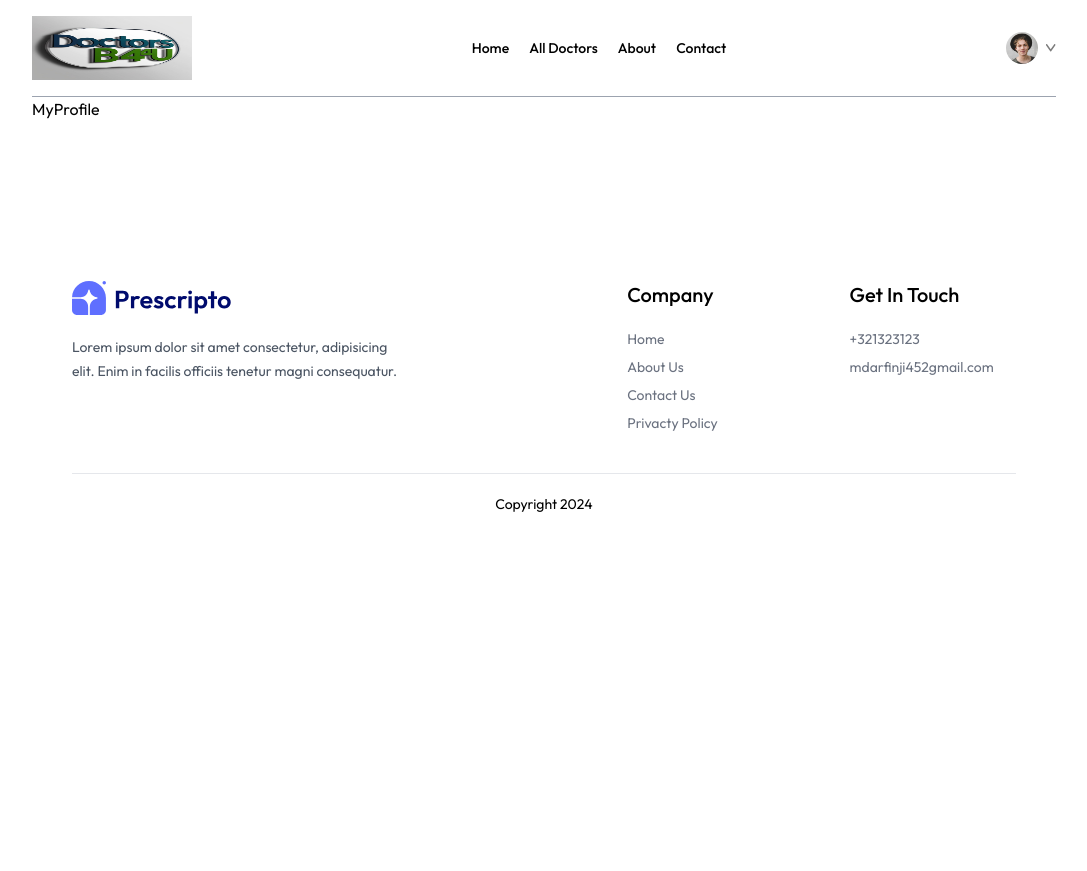
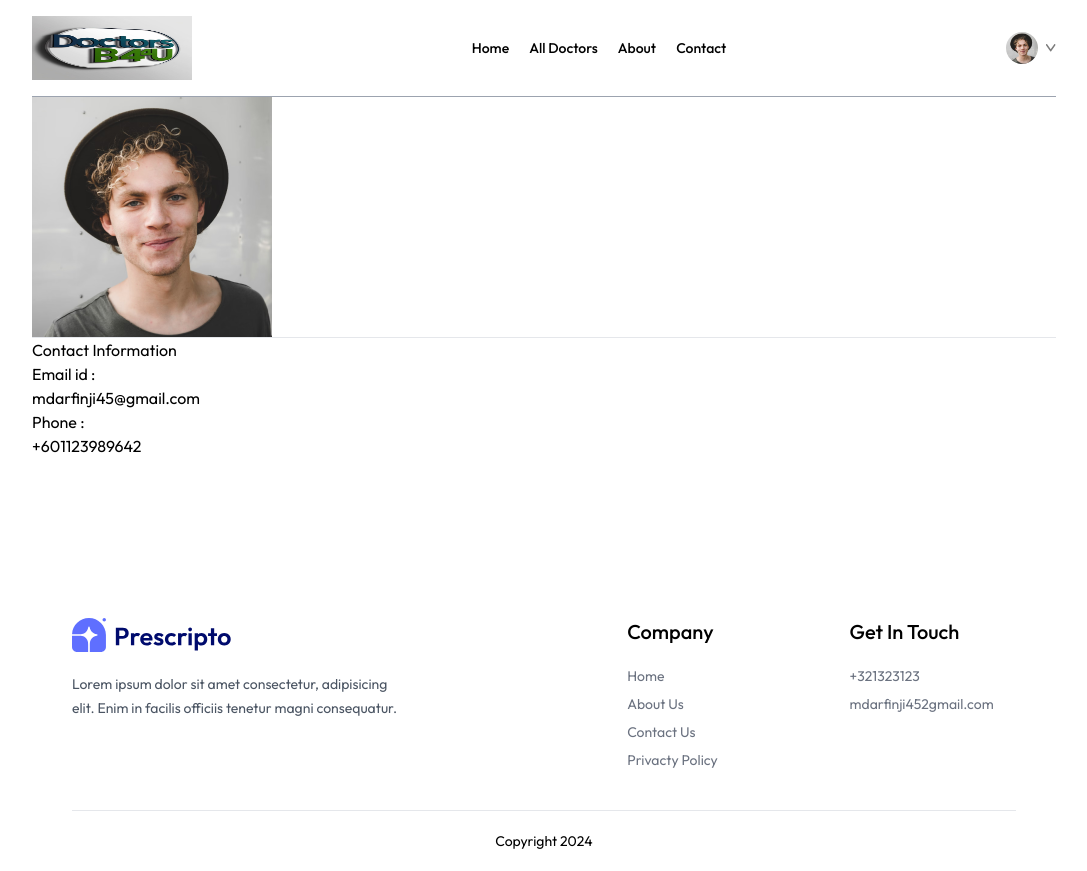
Before and after one commit to MgMorshed123/Doctor-4-U-Client, a React (Vite) app: page /my-profile in a window 1280 px wide. Shown: the whole page, without its empty margins (96-1183 px from the left). Before the commit the page ends 800 px from the top, so only its background shows below. Built offline with nearby package versions, Linux system fonts and the light colour scheme.

Commit message:
adding profile edit functionality

```diff
--- a/src/pages/MyProfile.jsx
+++ b/src/pages/MyProfile.jsx
@@ -1,7 +1,56 @@
-import React from "react";
+import React, { useState } from "react";
+import { assets } from "../assets/assets_frontend/assets";
 
 const MyProfile = () => {
-  return <div>MyProfile</div>;
+  const [userData, setUserDate] = useState({
+    name: "Edward",
+    image: assets.profile_pic,
+    email: "mdarfinji45@gmail.com",
+    phone: "+601123989642",
+    address: {
+      line1: "7th street",
+      line2: "Circle ,London",
+    },
+    gender: "Male",
+    don: "2000-01-20",
+  });
+
+  const [isEdit, setEdit] = useState(false);
+
+  return (
+    <div>
+      <img src={userData.image} alt="" srcset="" />
+      {isEdit ? (
+        <input
+          type="text"
+          onChange={(e) =>
+            setUserDate((prev) => ({ ...prev, name: e.target.value }))
+          }
+        />
+      ) : (
+        <p></p>
+      )}
+      <hr />
+      <div>
+        <p>Contact Information</p>
+        <div>
+          <p>Email id :</p>
+          <p>{userData.email}</p>
+          <p>Phone : </p>
+          {isEdit ? (
+            <input
+              type="text"
+              onChange={(e) =>
+                setUserData((prev) => ({ ...prev, name: e.target.value }))
+              }
+            />
+          ) : (
+            <p>{userData.phone}</p>
+          )}
+        </div>
+      </div>
+    </div>
+  );
 };
 
 export default MyProfile;
```
